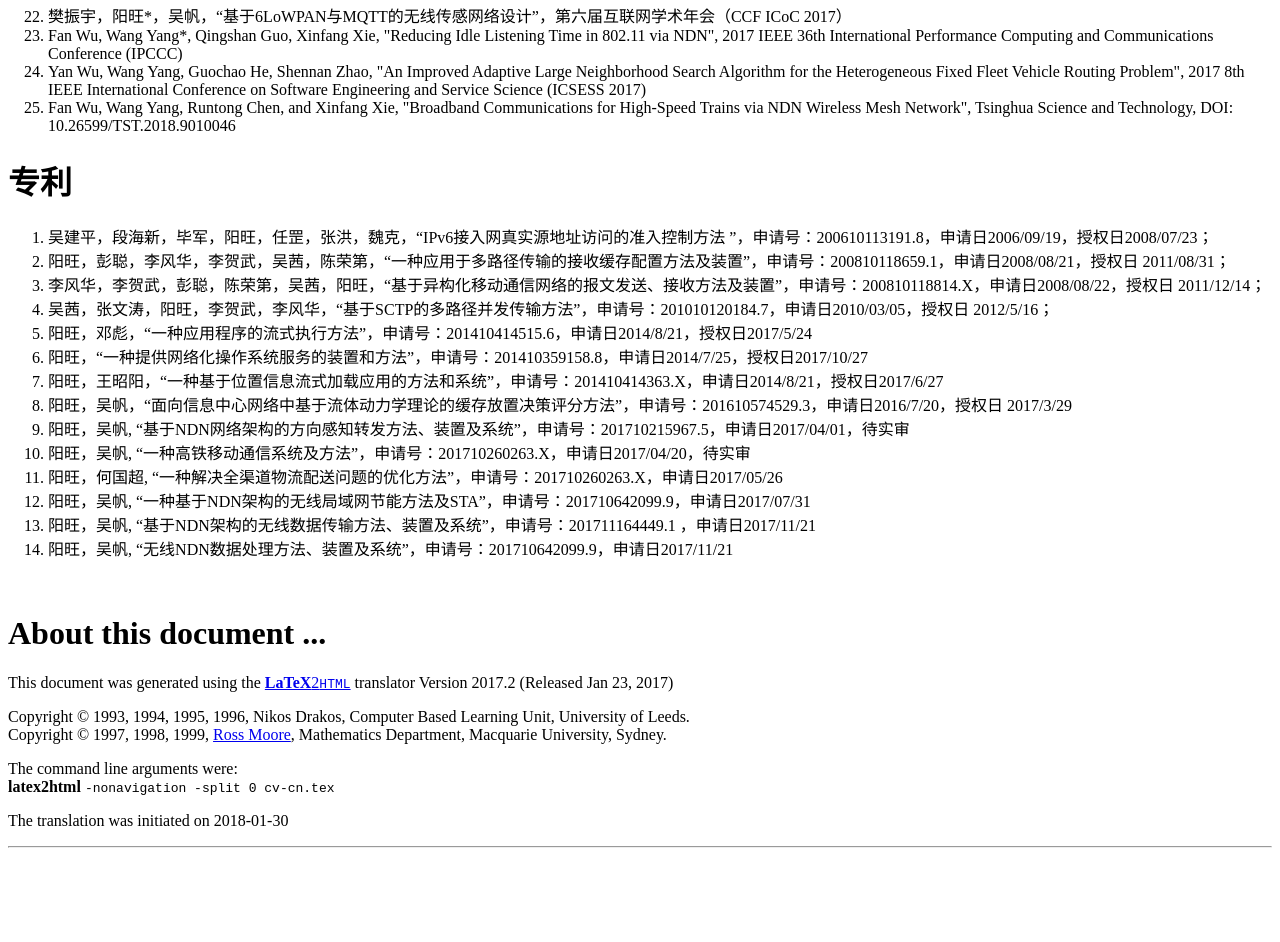
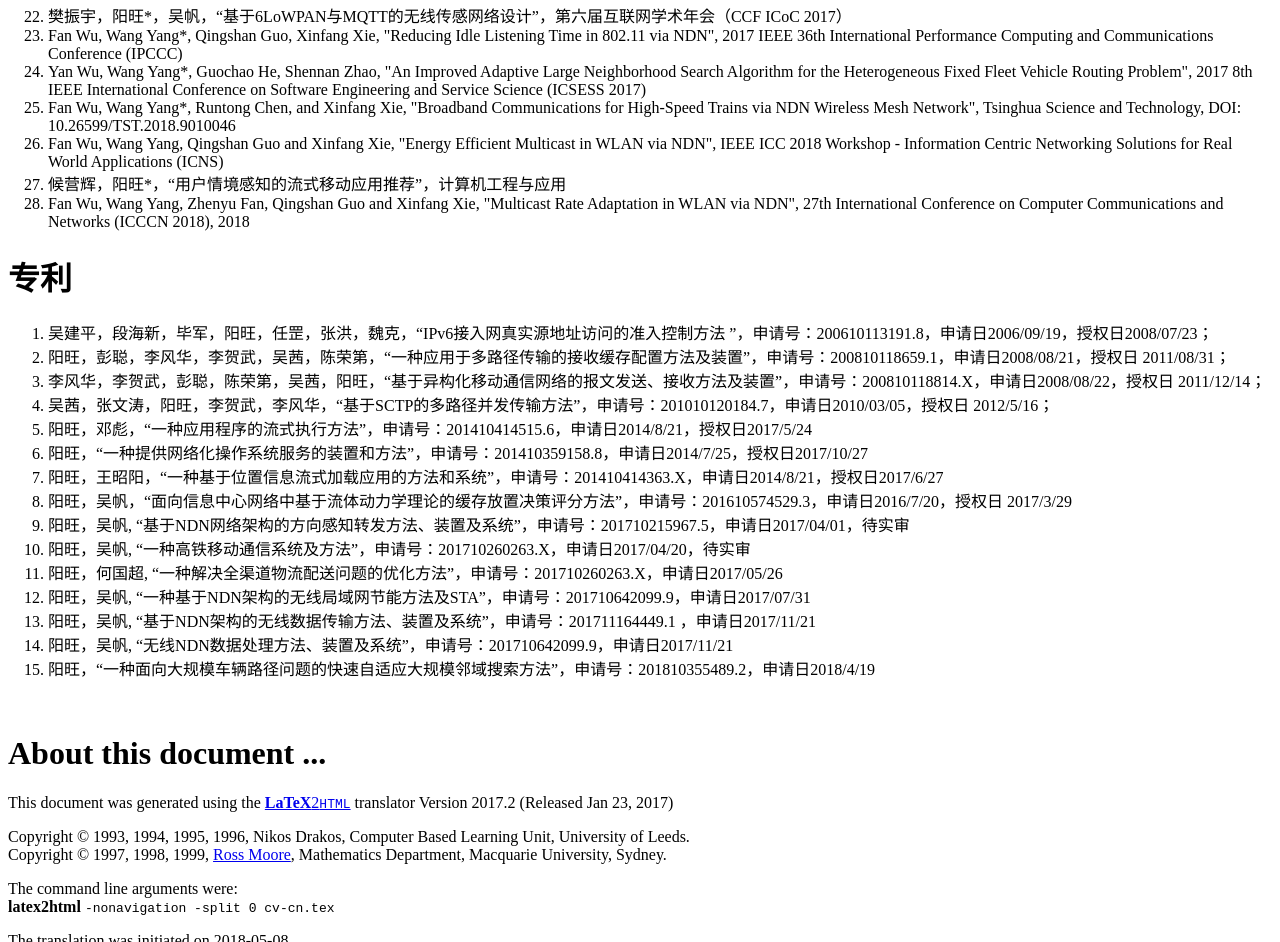
Before and after one commit to xxyangwang/xxyangwang.github.io, a plain HTML site: page cv-cn.html in a window 1280 px wide. Shown: the part 1858-2800 px from the top of the page. Before the commit the page ends 2714 px from the top, so only its background shows below. Drawn offline with Linux system fonts and the light colour scheme.

Commit message:
update address and paper list

```diff
--- a/cv-cn.html
+++ b/cv-cn.html
@@ -24,7 +24,7 @@
 <TR><TD>
 副教授
 <BR>中南大学信息科学与工程学院
-<BR>中南大学校本部升华北楼406-2
+<BR>中南大学校本部升华北楼407
 <BR></TD></TR>
 </TABLE>
 <TABLE  WIDTH="45%">
@@ -167,9 +167,15 @@ Publications</A>
 </LI>
 <LI>Fan Wu, Wang Yang*, Qingshan Guo, Xinfang Xie, "Reducing Idle Listening Time in 802.11 via NDN", 2017 IEEE 36th International Performance Computing and Communications Conference (IPCCC)
 </LI>
-<LI>Yan Wu, Wang Yang, Guochao He, Shennan Zhao, "An Improved Adaptive Large Neighborhood Search Algorithm for the Heterogeneous Fixed Fleet Vehicle Routing Problem", 2017 8th IEEE International Conference on Software Engineering and Service Science (ICSESS 2017)
+<LI>Yan Wu, Wang Yang*, Guochao He, Shennan Zhao, "An Improved Adaptive Large Neighborhood Search Algorithm for the Heterogeneous Fixed Fleet Vehicle Routing Problem", 2017 8th IEEE International Conference on Software Engineering and Service Science (ICSESS 2017)
 </LI>
-<LI>Fan Wu, Wang Yang, Runtong Chen, and Xinfang Xie, "Broadband Communications for High-Speed Trains via NDN Wireless Mesh Network", Tsinghua Science and Technology, DOI: 10.26599/TST.2018.9010046
+<LI>Fan Wu, Wang Yang*, Runtong Chen, and Xinfang Xie, "Broadband Communications for High-Speed Trains via NDN Wireless Mesh Network", Tsinghua Science and Technology, DOI: 10.26599/TST.2018.9010046
+</LI>
+<LI>Fan Wu, Wang Yang, Qingshan Guo and Xinfang Xie, "Energy Efficient Multicast in WLAN via NDN", IEEE ICC 2018 Workshop - Information Centric Networking Solutions for Real World Applications (ICNS)
+</LI>
+<LI>候营辉，阳旺*，“用户情境感知的流式移动应用推荐”，计算机工程与应用
+</LI>
+<LI>Fan Wu, Wang Yang, Zhenyu Fan, Qingshan Guo and Xinfang Xie, "Multicast Rate Adaptation in WLAN via NDN", 27th International Conference on Computer Communications and Networks (ICCCN 2018), 2018
 </LI>
 </OL>
 
@@ -213,8 +219,8 @@ Publications</A>
 </LI>
 <LI>阳旺，吴帆,
 “无线NDN数据处理方法、装置及系统”，申请号：201710642099.9，申请日2017/11/21
-
-<P>
+</LI>
+<LI>阳旺，“一种面向大规模车辆路径问题的快速自适应大规模邻域搜索方法”，申请号：201810355489.2，申请日2018/4/19
 </LI>
 </OL>
 
@@ -243,7 +249,7 @@ Mathematics Department, Macquarie University, Sydney.
 The command line arguments were: <BR>
  <STRONG>latex2html</STRONG> <TT>-nonavigation -split 0 cv-cn.tex</TT>
 <P>
-The translation was initiated on 2018-01-30
+The translation was initiated on 2018-05-08
 <BR><HR>
 
 </BODY>
```
Also changed, not shown: cv-en.html (+14 -6 lines), index.html (+1 -1 lines).
